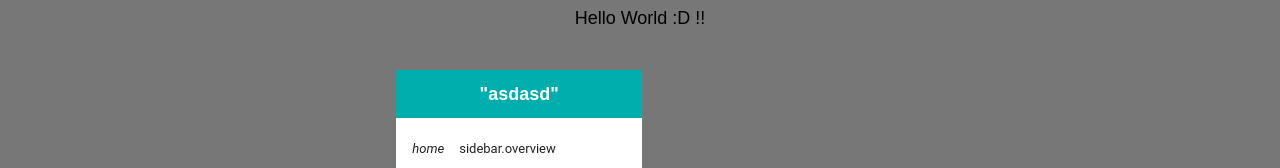
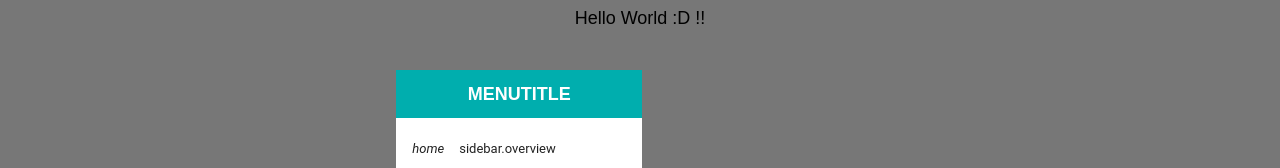
Before and after one commit to Twasi/twasi-desktop, a React (Create React App) app: page / in a window 1280 px wide. Shown: the part 200-368 px from the top of the page. Built offline with nearby package versions, Linux system fonts and the light colour scheme.

Commit message:
working version from sidebar

```diff
--- a/src/App.js
+++ b/src/App.js
@@ -2,11 +2,13 @@ import React, { Component } from 'react';
 import logo from './logo.svg';
 import './App.css';
 import Background from './components/background/Background.js';
-import Sidebar from './components/sidebar/Sidebar.js'
+import Sidebar from './components/sidebar/Sidebar.js';
+import { BrowserRouter as Router } from 'react-router-dom';
 
 class App extends Component {
   render() {
     return (
+      <Router>
         <div className="App">
           <header className="App-header">
             <img src={logo} className="App-logo" alt="logo" />
@@ -18,6 +20,7 @@ class App extends Component {
           <Background />
           <Sidebar />
         </div>
+      </Router>
     );
   }
 }
--- a/src/components/background/Background.js
+++ b/src/components/background/Background.js
@@ -4,7 +4,7 @@ import './Background.css';
 class Background extends Component {
   render() {
     return (
-      <div class="background"></div>
+      <div className="background"></div>
     );
   }
 }
--- a/src/components/sidebar/Sidebar.js
+++ b/src/components/sidebar/Sidebar.js
@@ -1,6 +1,5 @@
 import React, { Component } from 'react';
 import PropTypes from 'prop-types';
-import { connect } from 'react-redux';
 import { withRouter } from 'react-router-dom';
 import find from 'lodash/fp/find';
 import { throttle } from 'lodash';
@@ -96,7 +95,7 @@ class Sidebar extends Component {
   }
 
   render() {
-    const { location, intl } = this.props;
+    const { location } = this.props;
 
     let selectedKey = 'fakechat' //find(item => item.path === location.pathname, this.items);
     if (typeof selectedKey === 'undefined') {
@@ -122,10 +121,9 @@ class Sidebar extends Component {
 
     return (
       <div>
-        <Hidden mdDown>
         <Paper style={getMenuStyle()} className="sidebar">
           <div style={getHeaderMenuItem()}>
-              "asdasd"
+            MENUTITLE
           </div>
           <MenuList
             className="Sidebar"
@@ -158,7 +156,6 @@ class Sidebar extends Component {
             </MenuItem>
           </MenuList>
         </Paper>
-        </Hidden>
       </div>
     );
   }
@@ -171,12 +168,7 @@ Sidebar.propTypes = {
   history: PropTypes.shape({
     push: PropTypes.func.isRequired
   }).isRequired,
-  intl: "intlShape",
   userName: PropTypes.string
 };
 
-const mapStateToProps = state => ({
-  userName: "breadly"
-});
-
-export default Sidebar;
+export default withRouter(Sidebar);
```
Lines whose indentation alone changed are shown as unchanged.
